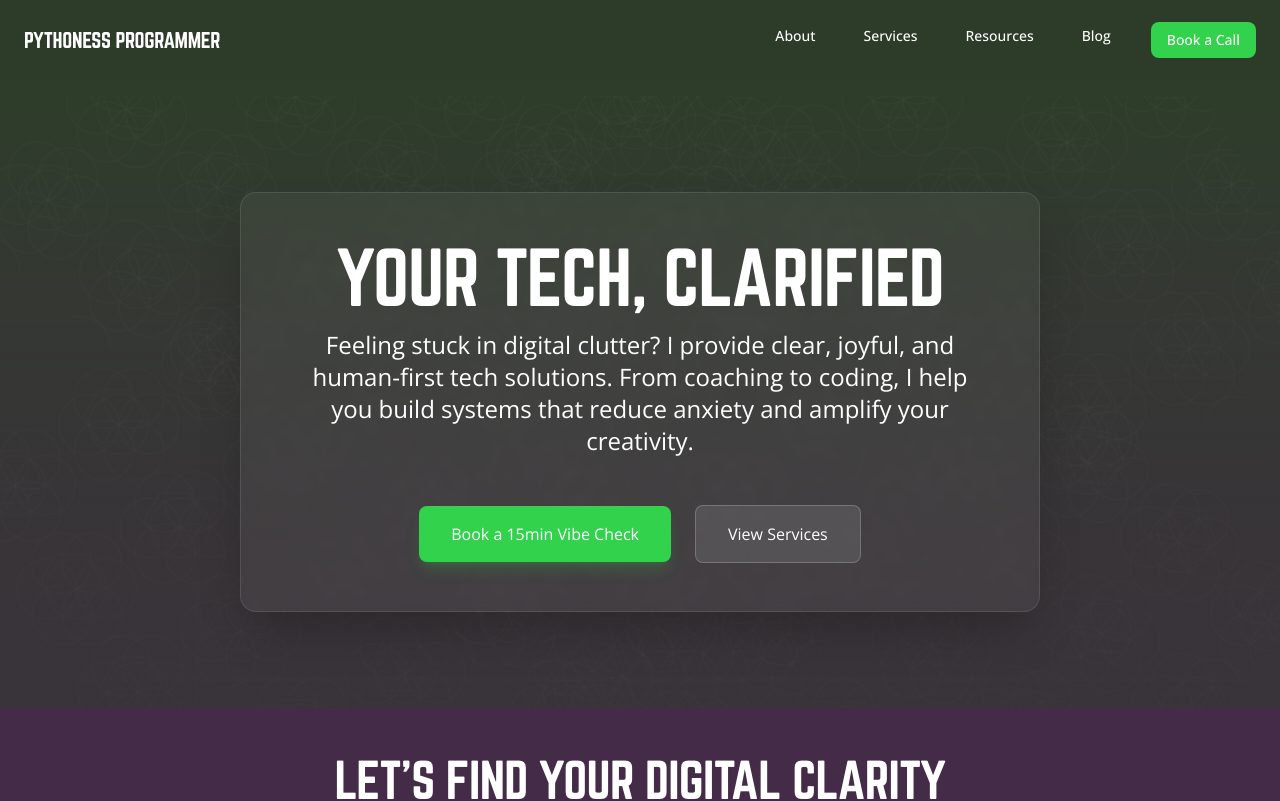
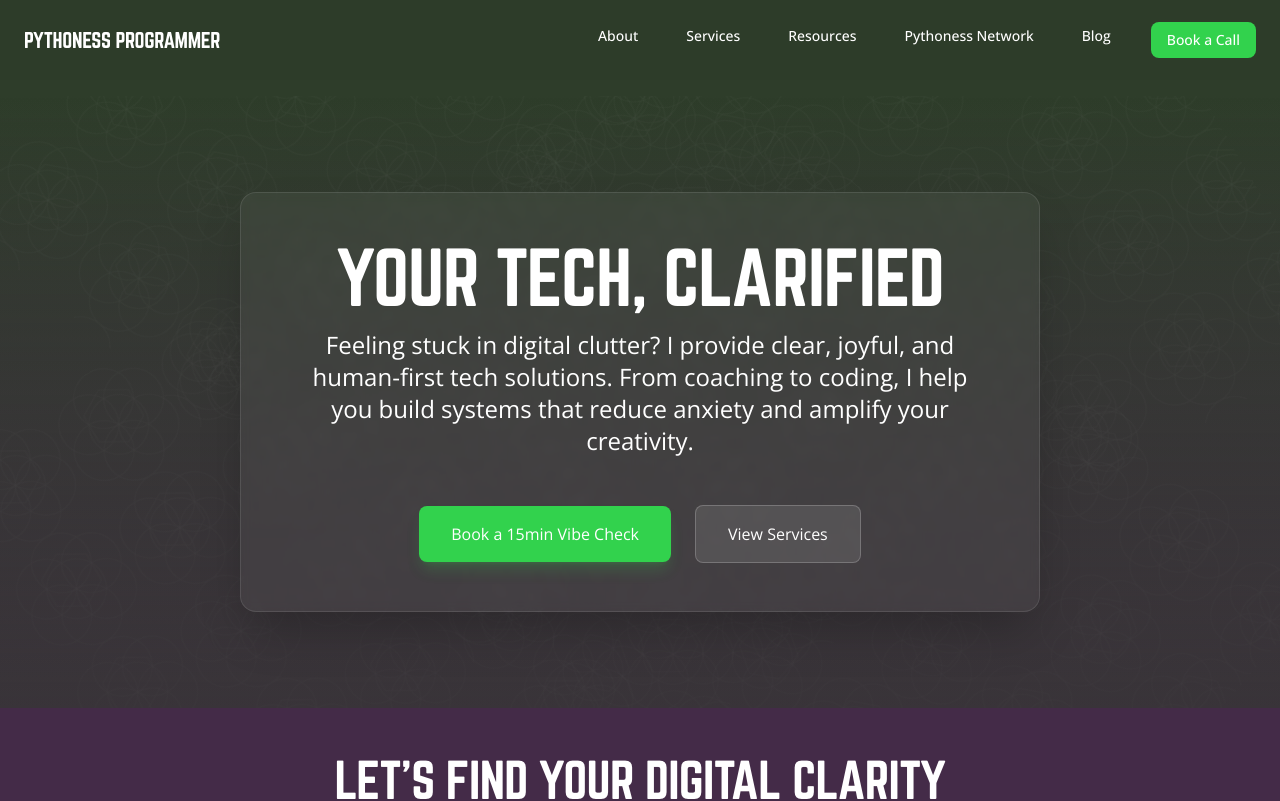
Before and after one commit to devandapaige/pythoness-programmer, a Next.js app: page / in a window 1280 px wide. Shown: the top 801 px of the page. Built offline with nearby package versions, Linux system fonts and the light colour scheme.

Commit message:
Pythoness Network added to header and footer

```diff
--- a/src/components/Footer.tsx
+++ b/src/components/Footer.tsx
@@ -56,6 +56,7 @@ export default function Footer() {
           {/* Free Resources */}
           <FooterSection title="Free Resources">
             <ul className="space-y-1" role="list" aria-label="Free resources">
+              <li><Link href="/network" className={footerLinkClass}>Pythoness Network</Link></li>
               <li><Link href="/vibe-coding-cheatsheet" className={footerLinkClass}>Vibe Coding Cheatsheet</Link></li>
               <li><Link href="/sourdough" className={footerLinkClass}>Sourdough Corner</Link></li>
               <li><Link href="/digital-spring-cleaning" className={footerLinkClass}>Digital Spring Cleaning</Link></li>
--- a/src/components/Header.tsx
+++ b/src/components/Header.tsx
@@ -49,6 +49,12 @@ export default function Header() {
               className="text-white hover:text-brand-green-accent transition-colors focus:outline-none focus:ring-2 focus:ring-brand-green-accent focus:ring-offset-2 rounded-lg px-2 py-1"
             >
               Resources
+            </Link>
+            <Link
+              href="/network"
+              className="text-white hover:text-brand-green-accent transition-colors focus:outline-none focus:ring-2 focus:ring-brand-green-accent focus:ring-offset-2 rounded-lg px-2 py-1"
+            >
+              Pythoness Network
             </Link>
             <Link
               href="/blog"
@@ -128,6 +134,13 @@ export default function Header() {
             Resources
           </Link>
           <Link
+            href="/network"
+            className="text-white hover:text-brand-green-accent transition-colors focus:outline-none focus:ring-2 focus:ring-brand-green-accent focus:ring-offset-2 rounded-lg px-2 py-1"
+            onClick={() => setIsMenuOpen(false)}
+          >
+            Pythoness Network
+          </Link>
+          <Link
             href="/blog"
             className="text-white hover:text-brand-green-accent transition-colors focus:outline-none focus:ring-2 focus:ring-brand-green-accent focus:ring-offset-2 rounded-lg px-2 py-1"
             onClick={() => setIsMenuOpen(false)}
```
